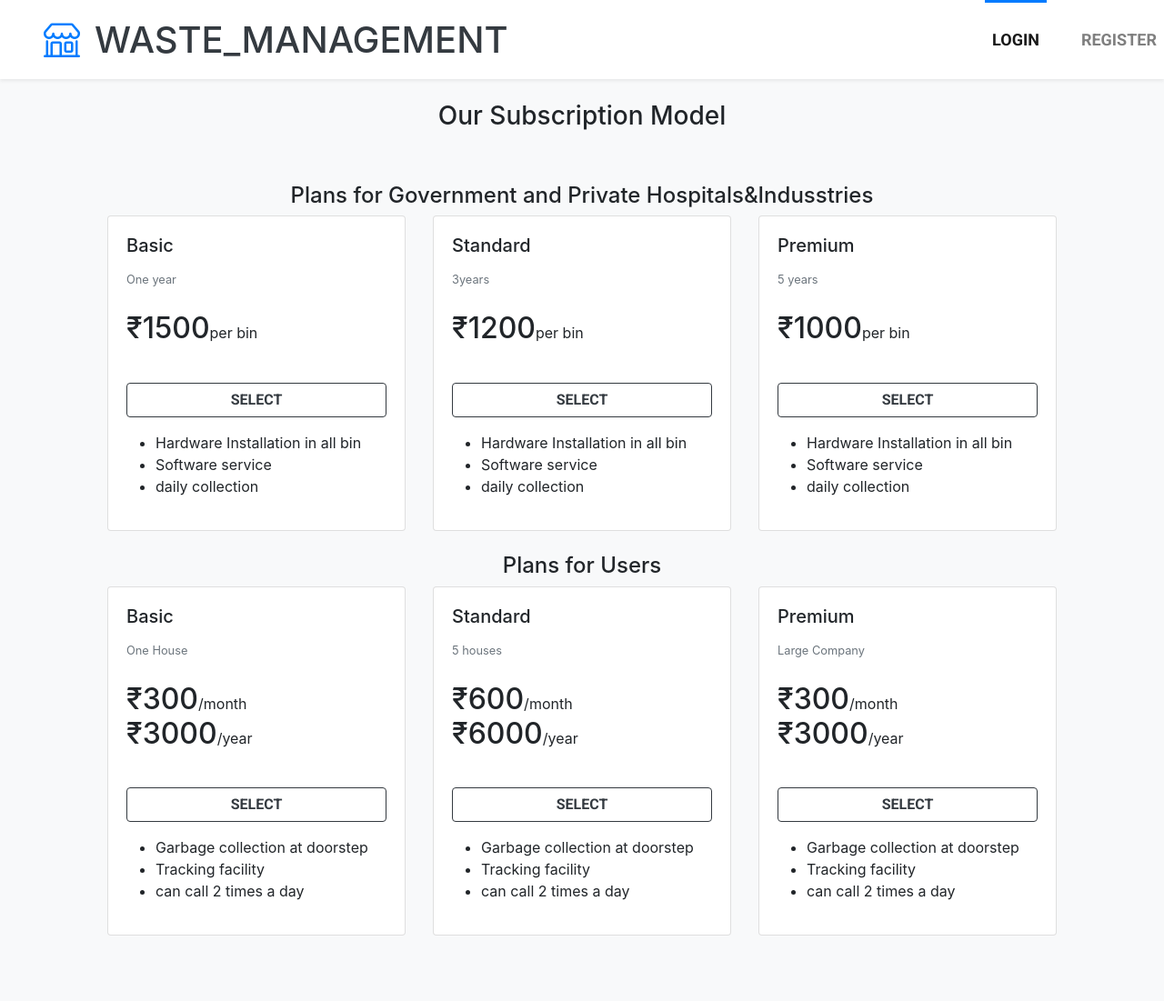
After one commit to gitone912/ewaste_management_round1_IC, a Django app: page /pricing/ in a window 1280 px wide. The commit adds this page. Shown: the whole page at 91% size. Run offline with Django 4.2, Linux system fonts and the light colour scheme; some libraries are stand-ins or nearby versions.

Commit message:
all done

```diff
--- a/app/prediction/cpy.py
+++ b/app/prediction/cpy.py
@@ -4,10 +4,10 @@ import os
 # Get path to images folder
 # Create variables for your project
 def get_image(a):
-    publish_iteration_name = "Iteration1_imaginecup"
-    project_id = "e9aac1ab-a015-47ee-908b-be478112e6f4"
+    publish_iteration_name = "Iteration1"
+    project_id = "9e7820ba-5b71-4b2c-b5b7-aba3feeca08b"
     # Create variables for your prediction resource
-    prediction_key = "f0afaf5cbcf84ffe9c8e48eb3cbd9552"
+    prediction_key = "421309d49a0b4b2a90560b008ad1ece4"
     endpoint = "https://centralindia.api.cognitive.microsoft.com/"
     prediction_credentials = ApiKeyCredentials(in_headers={"Prediction-key": prediction_key})
     predictor = CustomVisionPredictionClient(endpoint, prediction_credentials)
--- a/app/prediction/new_test.py
+++ b/app/prediction/new_test.py
@@ -5,10 +5,10 @@ import os
 dirname = os.path.dirname(__file__)
 images_folder = os.path.join(dirname, 'images')
 # Create variables for your project
-publish_iteration_name = "Iteration1_imaginecup"
-project_id = "e9aac1ab-a015-47ee-908b-be478112e6f4"
+publish_iteration_name = "Iteration1"
+project_id = "9e7820ba-5b71-4b2c-b5b7-aba3feeca08b"
 # Create variables for your prediction resource
-prediction_key = "f0afaf5cbcf84ffe9c8e48eb3cbd9552"
+prediction_key = "421309d49a0b4b2a90560b008ad1ece4"
 endpoint = "https://centralindia.api.cognitive.microsoft.com/"
 prediction_credentials = ApiKeyCredentials(in_headers={"Prediction-key": prediction_key})
 predictor = CustomVisionPredictionClient(endpoint, prediction_credentials)
--- a/app/urls.py
+++ b/app/urls.py
@@ -9,7 +9,7 @@ urlpatterns = [
     path("map/", views.map, name="map"),
     path("", views.home , name='home'),
     # path("bins/", views.bins, name="bins"),
-    path("mapping/", views.mapping, name="mapping"),
+    path("pricing/", views.subscription, name="subscription"),
     path("new_bin/", views.new_bins, name="new_bins"),
     path("update_data/<str:pk>/", views.update_data, name="update"),
     path("camera_vision/", views.camera_v, name="camera_vision"),
--- a/app/views.py
+++ b/app/views.py
@@ -95,9 +95,9 @@ def new_bins(request):
         fm = map_status()
     return render(request ,'new_bins.html',{'form': fm,'data':data})
 
-def mapping(request):
+def subscription(request):
     form = cameraform()
-    return render(request, 'mapping.html',{'form':form})
+    return render(request, 'subscription.html',{'form':form})
 
 def camera_v(request):  # sourcery skip: extract-method
     data = camera_vision.objects.all()
--- a/templates/body.html
+++ b/templates/body.html
@@ -233,6 +233,8 @@
                             <hr class="w-25 mx-auto">
                             <h5 class="text-uppercase">Team Blinks</h5>
                             <span>project for Imagine Cup Round one from India</span>
+                            <hr class="w-25 mx-auto">
+                            <a href="{% url 'logout' %}"><h5 class="text-uppercase">LogOut</h5></a>
                         </div>
                     </div>
                 </div>
--- a/templates/header.html
+++ b/templates/header.html
@@ -9,10 +9,10 @@
     <div class="collapse navbar-collapse" id="navbarCollapse">
         <div class="navbar-nav ms-auto py-0">
             {% if user.is_authenticated %}
+            <a href="{% url 'subscription' %}" class="nav-item nav-link">Pricing</a>
             <a href="{% url 'user_det' %}" class="nav-item nav-link">User list</a>
             <a href="{% url 'camera_vision' %}" class="nav-item nav-link">CameraVision</a>
             <a href="{% url 'new_bins' %}" class="nav-item nav-link">Bins</a>
-            <a href="{% url 'logout' %}" class="nav-item nav-link">Logout</a>
             <a href="{% url 'ultrasonic' %}" class="nav-item nav-link">Fill %</a>
             {% else %}
             <a href="{% url 'login' %}" class="nav-item nav-link active">Login</a>
--- a/templates/map.html
+++ b/templates/map.html
@@ -37,7 +37,7 @@
 
                     //Alternatively, use an Azure Maps key. Get an Azure Maps key at https://azure.com/maps. NOTE: The primary key should be used as the key.
                     authType: 'subscriptionKey',
-                    subscriptionKey: 'jtIMYtKUZfFbY5u0a7xTlKoOzwDLeMWZ5-QXBdsts_Y'
+                    subscriptionKey: 'kMK4IReXCjN9ufion7o1TO9nkATBTHQwtWmTkeQ2Otg'
                 }
             });
 
--- /dev/null
+++ b/templates/subscription.html
@@ -0,0 +1,202 @@
+{% extends 'home.html' %}
+{% block title %}Pricing Table {% endblock %}
+{% block css %}
+
+    .card1:hover {
+      background:#00ffb6;
+      border:1px solid #00ffb6;
+    }
+
+    .card1:hover .list-group-item{
+      background:#00ffb6 !important
+    }
+
+    .card2:hover {
+      background:#00C9FF;
+      border:1px solid #00C9FF;
+    }
+
+    .card2:hover .list-group-item{
+      background:#00C9FF !important
+    }
+
+
+    .card3:hover {
+      background:#ff95e9;
+      border:1px solid #ff95e9;
+    }
+
+    .card3:hover .list-group-item{
+      background:#ff95e9 !important
+    }
+
+
+    .card:hover .btn-outline-dark{
+      color:white;
+      background:#212529;
+    }
+
+    {% endblock %}
+    {% block body %}
+
+
+  <div class="container-fluid">
+    <br>
+
+    <h3 class="text-center">Our Subscription Model</h3>
+    <div class="container p-5">
+      <div class="row">
+          <h4 class="text-center">Plans for Government and Private Hospitals&Indusstries</h4>
+        <div class="col-lg-4 col-md-12 mb-4">
+          <div class="card card1 h-100">
+            <div class="card-body">
+
+              <h5 class="card-title">Basic</h5>
+              <small class='text-muted'>One year</small>
+              <br><br>
+              <span class="h2">₹1500</span>per bin
+              <br><br>
+              <div class="d-grid my-3">
+                <button class="btn btn-outline-dark btn-block">Select</button>
+              </div>
+              <ul>
+                <li>Hardware Installation in all bin</li>
+                <li>Software service</li>
+                <li>daily collection</li>
+
+              </ul>
+            </div>
+
+
+          </div>
+        </div>
+        <div class="col-lg-4 col-md-12 mb-4">
+          <div class="card card2 h-100">
+            <div class="card-body">
+
+              <h5 class="card-title">Standard</h5>
+              <small class='text-muted'>3years</small>
+              <br><br>
+              <span class="h2">₹1200</span>per bin
+              <br><br>
+              <div class="d-grid my-3">
+                <button class="btn btn-outline-dark btn-block">Select</button>
+              </div>
+              <ul>
+                <li>Hardware Installation in all bin</li>
+                <li>Software service</li>
+                <li>daily collection</li>
+
+              </ul>
+            </div>
+
+
+          </div>
+        </div>
+        <div class="col-lg-4 col-md-12 mb-4">
+          <div class="card card3 h-100">
+            <div class="card-body">
+
+              <h5 class="card-title">Premium</h5>
+              <small class='text-muted'>5 years</small>
+              <br><br>
+              <span class="h2">₹1000</span>per bin
+              <br><br>
+              <div class="d-grid my-3">
+                <button class="btn btn-outline-dark btn-block">Select</button>
+              </div>
+              <ul>
+                <li>Hardware Installation in all bin</li>
+                <li>Software service</li>
+                <li>daily collection</li>
+
+              </ul>
+            </div>
+
+
+          </div>
+        </div>
+      </div>
+
+<!-- business -->
+      <div class="row">
+        <h4 class="text-center">Plans for Users</h4>
+      <div class="col-lg-4 col-md-12 mb-4">
+        <div class="card card1 h-100">
+          <div class="card-body">
+
+            <h5 class="card-title">Basic</h5>
+            <small class='text-muted'>One House</small>
+            <br><br>
+            <span class="h2">₹300</span>/month  &nbsp;&nbsp;&nbsp;&nbsp; <span class="h2">₹3000</span>/year
+            <br><br>
+            <div class="d-grid my-3">
+              <button class="btn btn-outline-dark btn-block">Select</button>
+            </div>
+            <ul>
+              <li>Garbage collection at doorstep</li>
+              <li>Tracking facility</li>
+              <li>can call 2 times a day</li>
+
+            </ul>
+          </div>
+
+
+        </div>
+      </div>
+      <div class="col-lg-4 col-md-12 mb-4">
+        <div class="card card2 h-100">
+          <div class="card-body">
+
+            <h5 class="card-title">Standard</h5>
+            <small class='text-muted'>5 houses</small>
+            <br><br>
+            <span class="h2">₹600</span>/month  &nbsp;&nbsp;&nbsp;&nbsp; <span class="h2">₹6000</span>/year
+            <br><br>
+            <div class="d-grid my-3">
+              <button class="btn btn-outline-dark btn-block">Select</button>
+            </div>
+            <ul>
+              <li>Garbage collection at doorstep</li>
+              <li>Tracking facility</li>
+              <li>can call 2 times a day</li>
+
+            </ul>
+          </div>
+
+
+        </div>
+      </div>
+      <div class="col-lg-4 col-md-12 mb-4">
+        <div class="card card3 h-100">
+          <div class="card-body">
+
+            <h5 class="card-title">Premium</h5>
+            <small class='text-muted'>Large Company</small>
+            <br><br>
+            <span class="h2">₹300</span>/month  &nbsp;&nbsp;&nbsp;&nbsp; <span class="h2">₹3000</span>/year
+            <br><br>
+            <div class="d-grid my-3">
+              <button class="btn btn-outline-dark btn-block">Select</button>
+            </div>
+            <ul>
+              <li>Garbage collection at doorstep</li>
+              <li>Tracking facility</li>
+              <li>can call 2 times a day</li>
+
+            </ul>
+          </div>
+
+
+        </div>
+      </div>
+    </div>
+    </div>
+    </div>
+
+
+
+  <!-- Option 1: Bootstrap Bundle with Popper -->
+  <script src="https://cdn.jsdelivr.net/npm/bootstrap@5.0.0-beta1/dist/js/bootstrap.bundle.min.js" integrity="sha384-ygbV9kiqUc6oa4msXn9868pTtWMgiQaeYH7/t7LECLbyPA2x65Kgf80OJFdroafW" crossorigin="anonymous"></script>
+
+  {% endblock %}
```
Also changed, not shown: db.sqlite3, media/profile_pics/bin1_ru13ums.jpg (added), templates/user.html (added).
